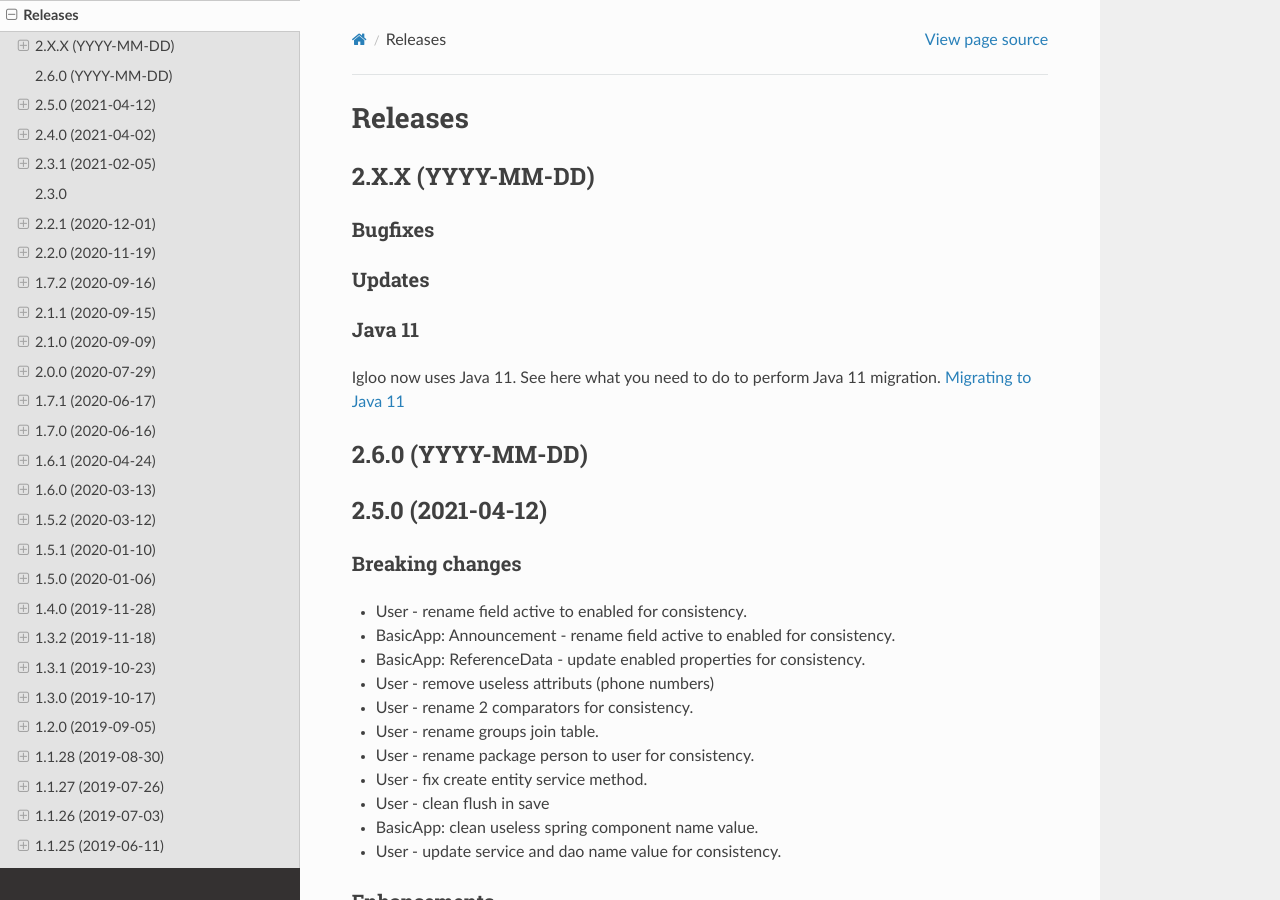
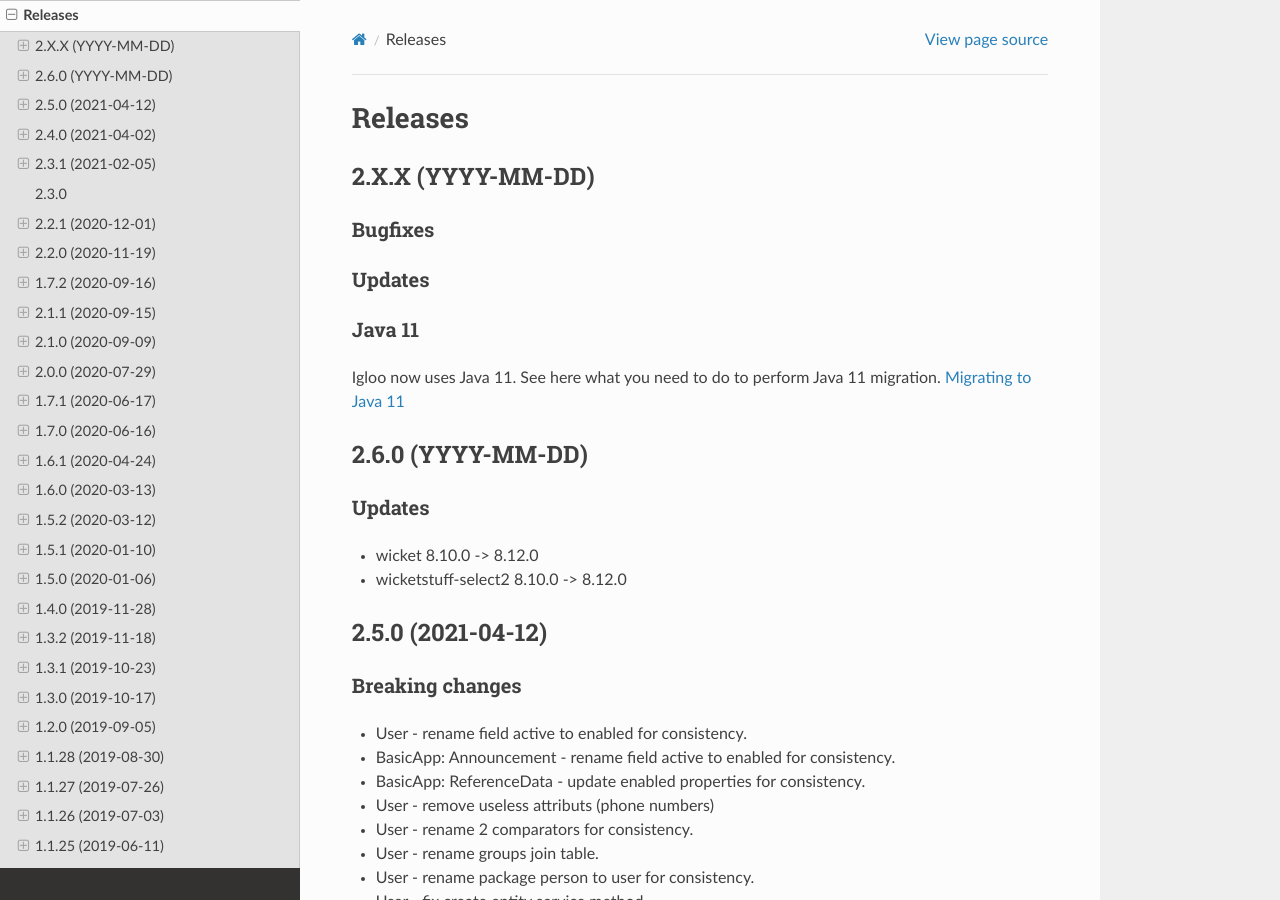
Before and after one commit to igloo-project/igloo-doc, a Sphinx documentation site: the page built from source/release-notes/releases.rst, in a window 1280 px wide and 900 px high. Built offline with Sphinx 7.4.7 and the Read the Docs theme 2.0.0, drawn with Linux system fonts in a browser that asks for light colours.

Commit message:
2.6.0: release notes

```diff
--- a/source/release-notes/releases.rst
+++ b/source/release-notes/releases.rst
@@ -23,6 +23,12 @@ Igloo now uses Java 11. See here what you need to do to perform Java 11 migratio
 
 2.6.0 (YYYY-MM-DD)
 ##################
+
+Updates
+*******
+
+* wicket 8.10.0 -> 8.12.0
+* wicketstuff-select2 8.10.0 -> 8.12.0
 
 .. _v2.5.0:
 
```
